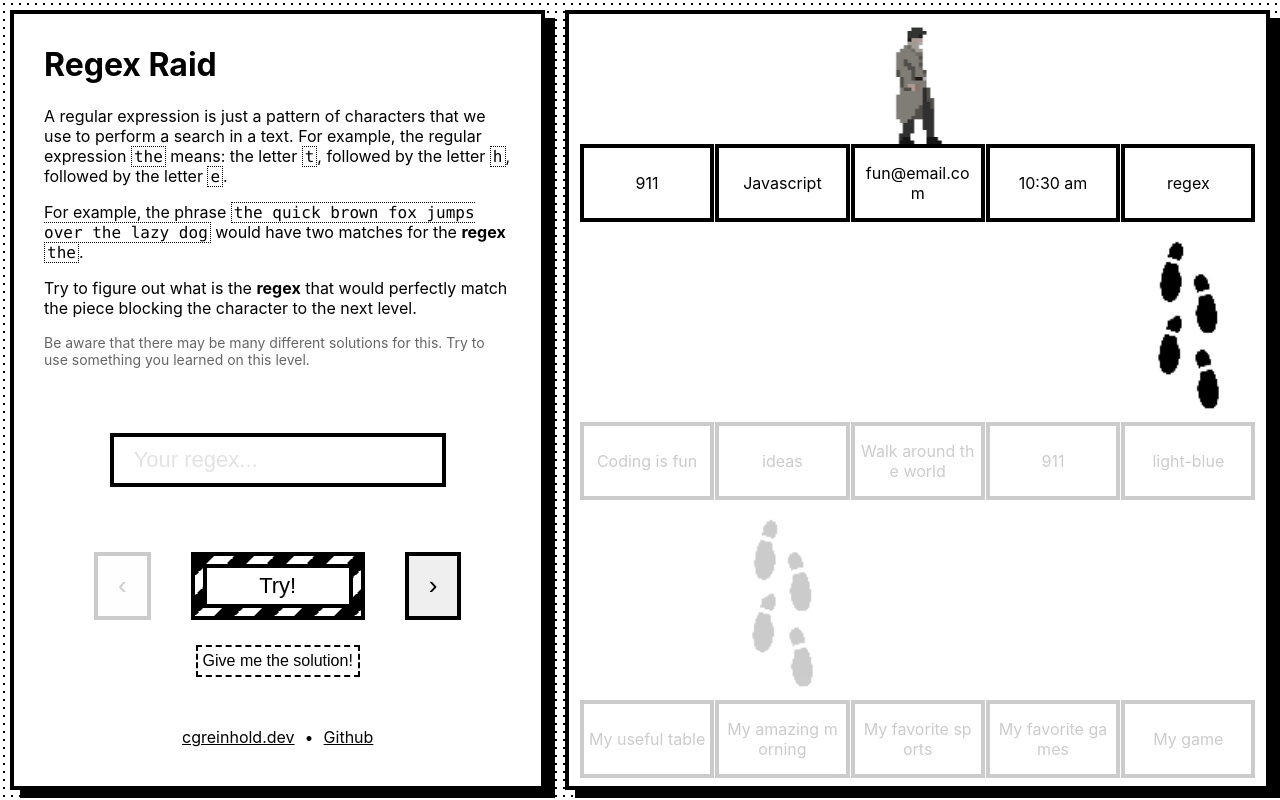
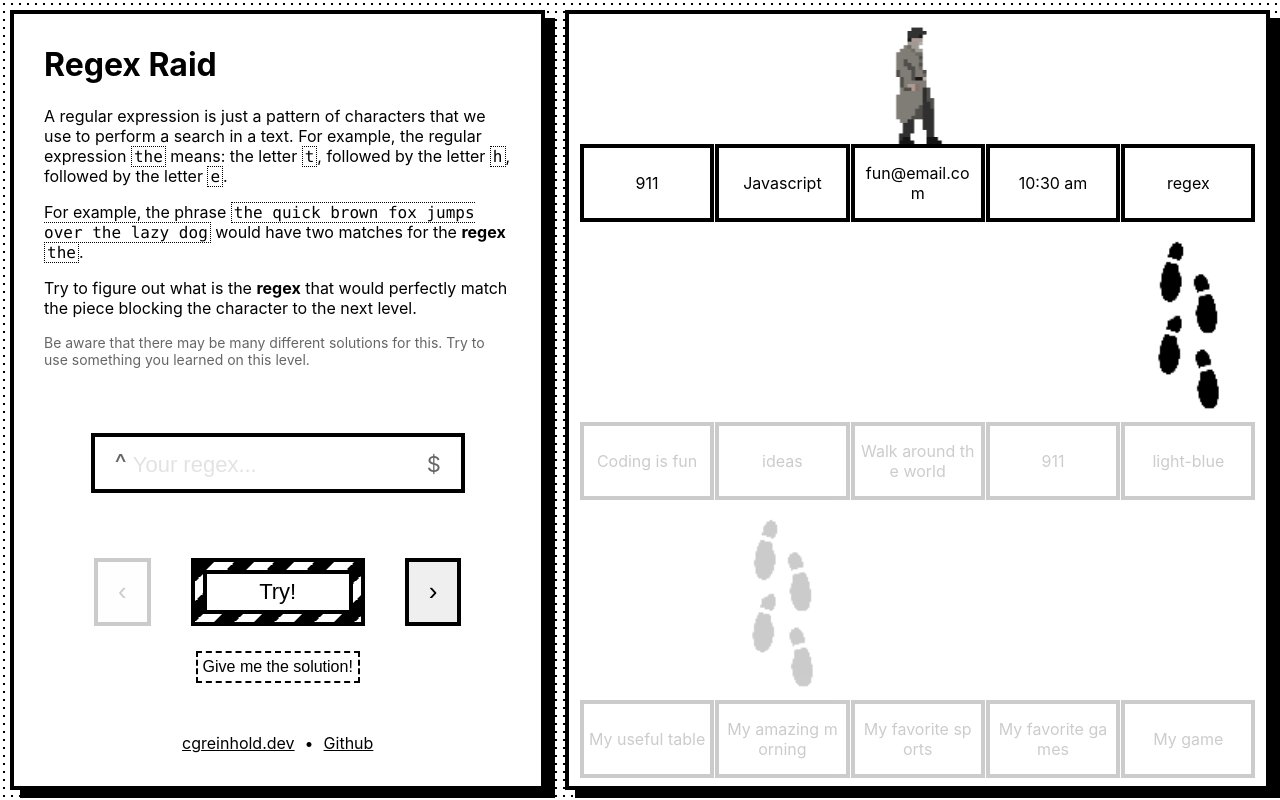
Before and after one commit to CGReinhold/regex-game, a React (Create React App) app: page / in a window 1280 px wide. Built offline with nearby package versions, Linux system fonts and the light colour scheme.

Commit message:
added fixed anchor characters

```diff
--- a/src/components/instructions.css
+++ b/src/components/instructions.css
@@ -25,17 +25,33 @@
   align-items: center;
 }
 
-.instructions form input {
-  border: none;
+.instructions form .input {
   padding: 10px 20px;
   margin: 15px 0;
-  font-size: 22px;
-  outline: none;
   border: 4px solid black;
 }
 
 .instructions form input::placeholder {
   opacity: 0.2;
+}
+
+.instructions form .input.exact::before {
+  content: '^';
+  font-size: 26px;
+  opacity: 0.6;
+}
+
+.instructions form .input.exact::after {
+  content: '$';
+  font-size: 22px;
+  opacity: 0.6;
+}
+
+.instructions form input {
+  border: none;
+  font-size: 22px;
+  outline: none;
+  margin: 0 4px;
 }
 
 .instructions form .buttons button {
--- a/src/components/instructions.tsx
+++ b/src/components/instructions.tsx
@@ -1,3 +1,4 @@
+import classNames from 'classnames';
 import React, { useEffect, useState } from 'react';
 import { isMobile } from "react-device-detect";
 import { LEVELS } from '../constants/levels';
@@ -13,7 +14,7 @@ interface LevelInstructionsProps {
 
 const LevelInstructions: React.FC<LevelInstructionsProps> = ({ level, resultShouldInclude, onSubmit, onChangeLevel }) => {
   const [regex, setRegex] = useState<string>('');
-  const { description, solution } = useLevel(level);
+  const { description, solution, isNotPerfectMatch } = useLevel(level);
 
   const handleRegexChange = (event: React.ChangeEvent<HTMLInputElement>) => {
     setRegex(event.target.value)
@@ -29,10 +30,12 @@ const LevelInstructions: React.FC<LevelInstructionsProps> = ({ level, resultShou
   };
 
   const handleNext = () => {
+    onSubmit('');
     onChangeLevel(level + 1);
   }
 
   const handlePrevious = () => {
+    onSubmit('');
     onChangeLevel(level - 1);
   }
 
@@ -64,7 +67,9 @@ const LevelInstructions: React.FC<LevelInstructionsProps> = ({ level, resultShou
         )}
       </div>
       <form onSubmit={handleSubmit}>
-        <input type="text" placeholder="Your regex..." value={regex} onChange={handleRegexChange} />
+        <div className={classNames('input', { exact: !isNotPerfectMatch})}>
+          <input type="text" placeholder="Your regex..." value={regex} onChange={handleRegexChange} />
+        </div>
         <div className="buttons">
           <button disabled={level <= 0} className="change-level" type="button" onClick={handlePrevious}>‹</button>
           <div className="submit">
```
